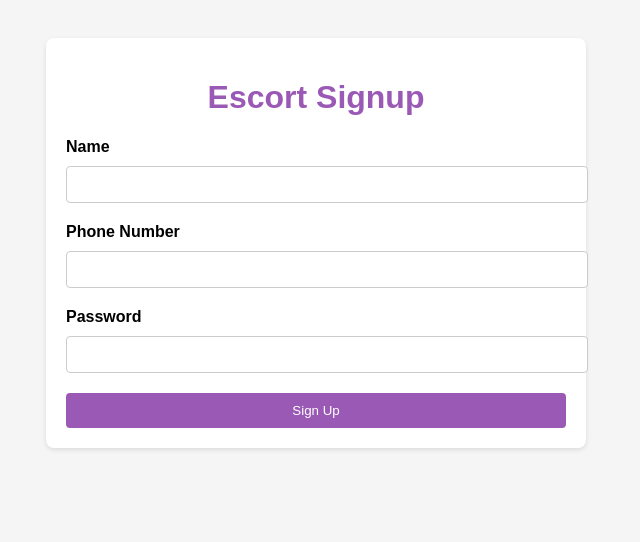
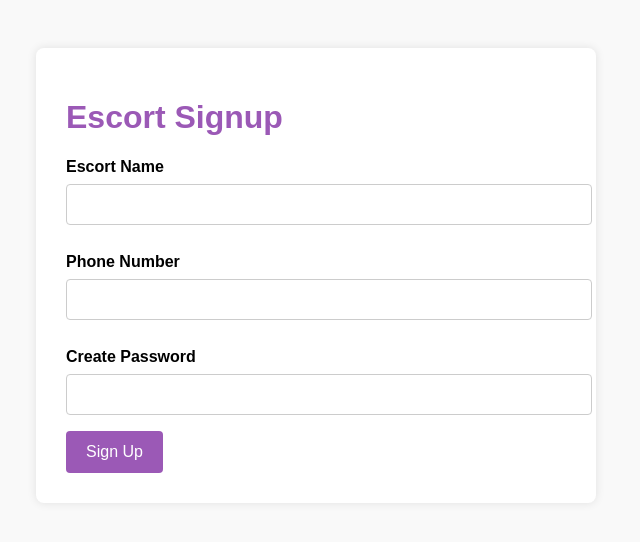
Before and after one commit to RaviSurendharan/velora-ai, a Flask app: page /escort-signup in a window 1280 px wide. Shown: the top 542 px of the page, without its empty margins (324-964 px from the left). Run offline with Flask 2, Linux system fonts and the light colour scheme.

Commit message:
Add escort signup HTML page

```diff
--- a/templates/escort_signup.html
+++ b/templates/escort_signup.html
@@ -6,47 +6,43 @@
     <style>
         body {
             font-family: Arial, sans-serif;
-            background-color: #f5f5f5;
-            padding: 30px;
+            background-color: #f9f9f9;
+            padding: 40px;
         }
-
         .container {
             max-width: 500px;
             margin: auto;
-            background: white;
-            padding: 20px;
+            background: #fff;
+            padding: 30px;
             border-radius: 8px;
-            box-shadow: 0 2px 5px rgba(0,0,0,0.1);
+            box-shadow: 0 0 10px rgba(0,0,0,0.1);
         }
-
         h1 {
             color: #9b59b6;
-            text-align: center;
         }
-
         label {
+            margin-top: 12px;
+            display: block;
             font-weight: bold;
         }
-
         input {
             width: 100%;
-            padding: 10px;
-            margin: 10px 0 20px;
+            padding: 12px;
+            margin-top: 8px;
+            margin-bottom: 16px;
+            border-radius: 4px;
             border: 1px solid #ccc;
-            border-radius: 4px;
         }
-
-        .button {
+        button {
             background-color: #9b59b6;
             color: white;
-            padding: 10px 15px;
+            padding: 12px 20px;
             border: none;
             border-radius: 4px;
             cursor: pointer;
-            width: 100%;
+            font-size: 16px;
         }
-
-        .button:hover {
+        button:hover {
             background-color: #8e44ad;
         }
     </style>
@@ -55,16 +51,16 @@
     <div class="container">
         <h1>Escort Signup</h1>
         <form method="POST">
-            <label for="name">Name</label>
-            <input type="text" name="name" required>
+            <label for="name">Escort Name</label>
+            <input type="text" id="name" name="name" required>
 
             <label for="phone">Phone Number</label>
-            <input type="text" name="phone" required>
+            <input type="text" id="phone" name="phone" required>
 
-            <label for="password">Password</label>
-            <input type="password" name="password" required>
+            <label for="password">Create Password</label>
+            <input type="password" id="password" name="password" required>
 
-            <button type="submit" class="button">Sign Up</button>
+            <button type="submit">Sign Up</button>
         </form>
     </div>
 </body>
```
